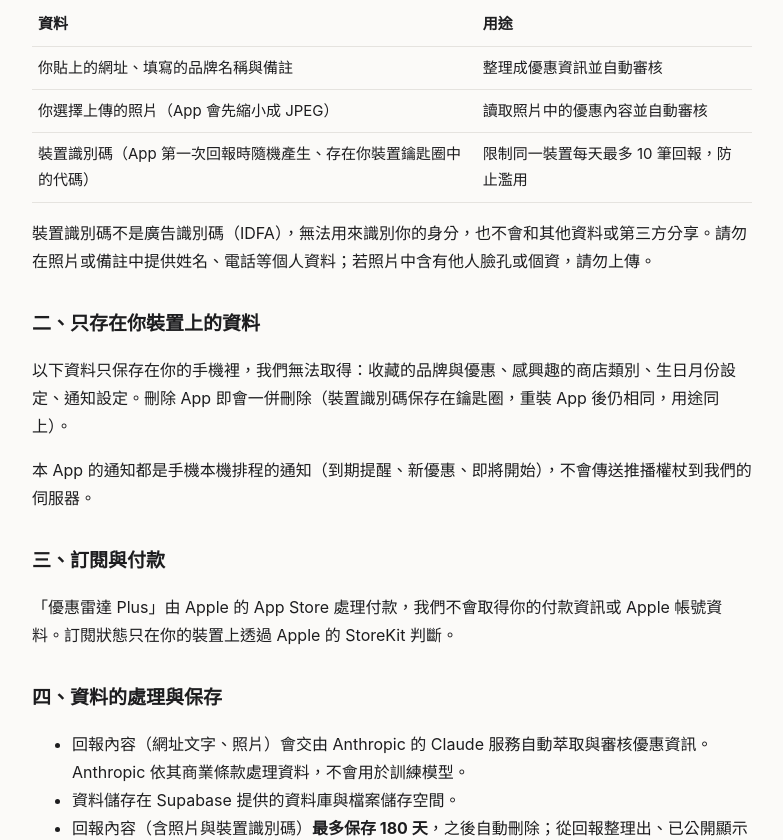
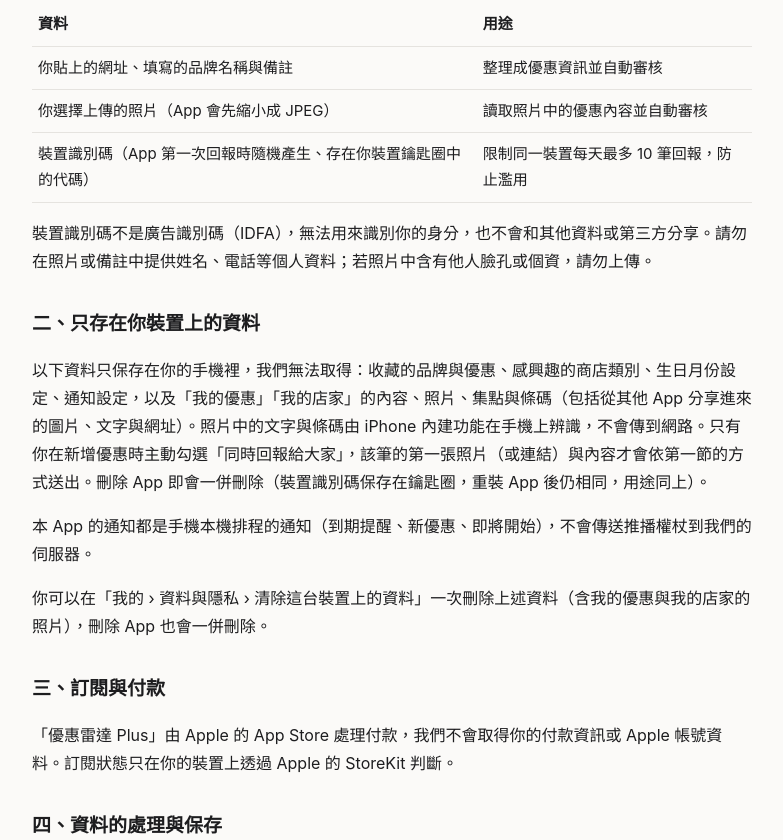
Before and after one commit to aclothes/youhui-radar-legal, a plain HTML site: page privacy.html in a window 1280 px wide. Shown: the part 378-1218 px from the top of the page, without its empty margins (248-1031 px from the left). Drawn offline with Linux system fonts and the light colour scheme.

Commit message:
更新隱私權政策與使用條款

```diff
--- a/privacy.html
+++ b/privacy.html
@@ -19,8 +19,9 @@
 <p>裝置識別碼不是廣告識別碼（IDFA），無法用來識別你的身分，也不會和其他資料或第三方分享。請勿在照片或備註中提供姓名、電話等個人資料；若照片中含有他人臉孔或個資，請勿上傳。</p>
 
 <h2>二、只存在你裝置上的資料</h2>
-<p>以下資料只保存在你的手機裡，我們無法取得：收藏的品牌與優惠、感興趣的商店類別、生日月份設定、通知設定。刪除 App 即會一併刪除（裝置識別碼保存在鑰匙圈，重裝 App 後仍相同，用途同上）。</p>
+<p>以下資料只保存在你的手機裡，我們無法取得：收藏的品牌與優惠、感興趣的商店類別、生日月份設定、通知設定，以及「我的優惠」「我的店家」的內容、照片、集點與條碼（包括從其他 App 分享進來的圖片、文字與網址）。照片中的文字與條碼由 iPhone 內建功能在手機上辨識，不會傳到網路。只有你在新增優惠時主動勾選「同時回報給大家」，該筆的第一張照片（或連結）與內容才會依第一節的方式送出。刪除 App 即會一併刪除（裝置識別碼保存在鑰匙圈，重裝 App 後仍相同，用途同上）。</p>
 <p>本 App 的通知都是手機本機排程的通知（到期提醒、新優惠、即將開始），不會傳送推播權杖到我們的伺服器。</p>
+<p>你可以在「我的 › 資料與隱私 › 清除這台裝置上的資料」一次刪除上述資料（含我的優惠與我的店家的照片），刪除 App 也會一併刪除。</p>
 
 <h2>三、訂閱與付款</h2>
 <p>「優惠雷達 Plus」由 Apple 的 App Store 處理付款，我們不會取得你的付款資訊或 Apple 帳號資料。訂閱狀態只在你的裝置上透過 Apple 的 StoreKit 判斷。</p>
```
